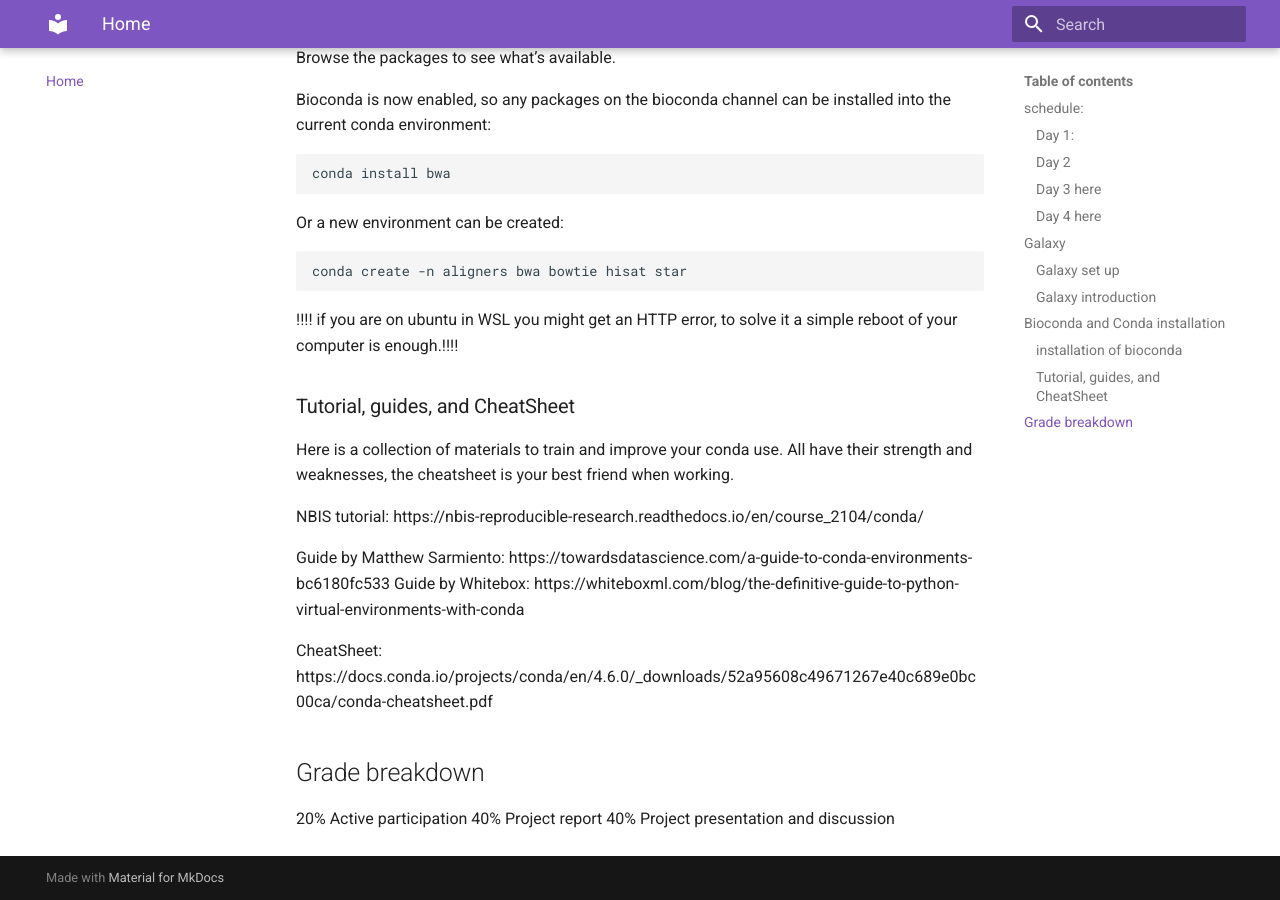
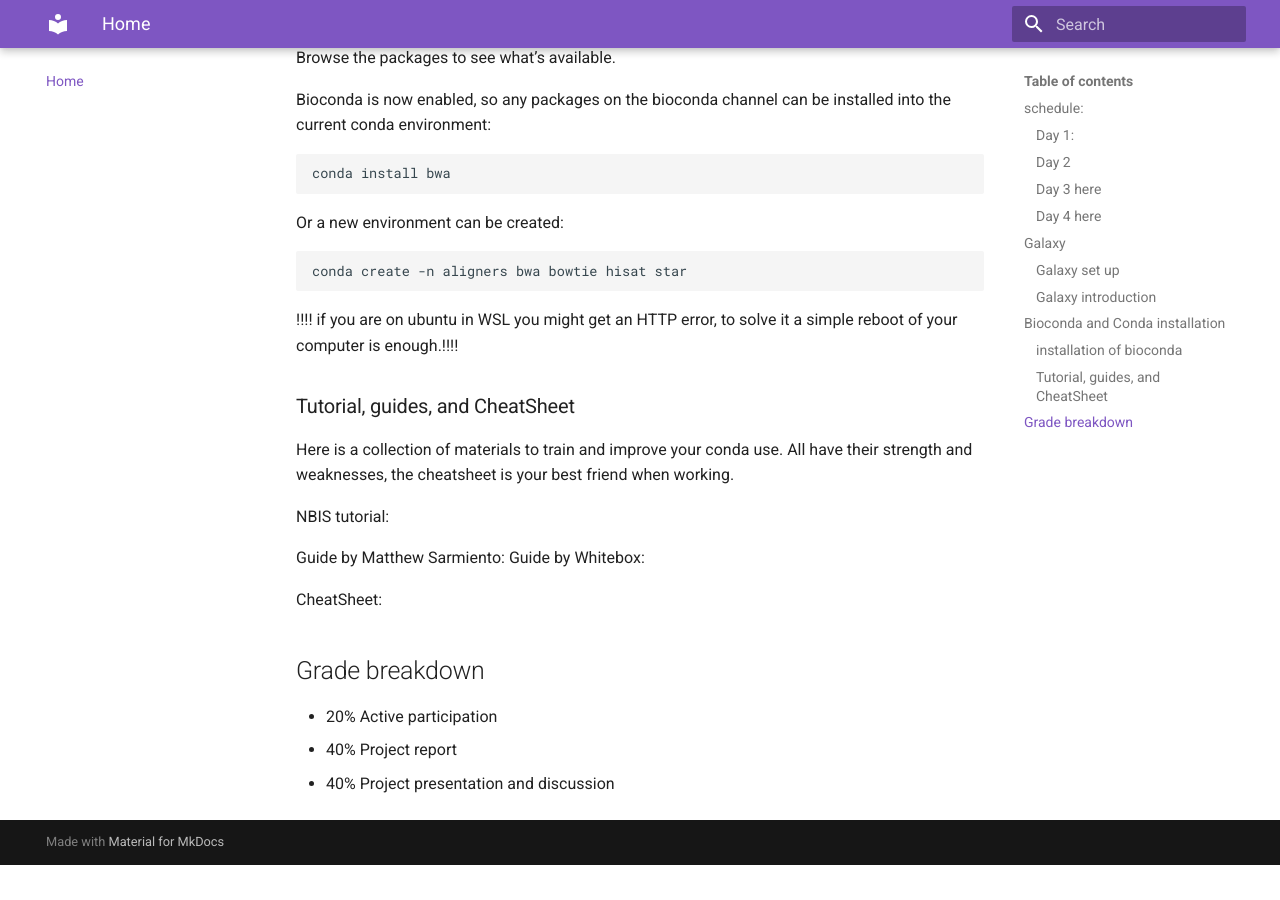
Before and after one commit to RVanDamme/Prokaryotic_annotation, an MkDocs documentation site: the page built from docs/index.md, in a window 1280 px wide and 900 px high, scrolled down 3750 px. Built offline with MkDocs 1.6.1 and Material for MkDocs 9.7.7, drawn with Linux system fonts in a browser that asks for light colours; after the commit the page ends 4615 px from its top, so only the background shows below that.

Commit message:
slight update

```diff
--- a/docs/index.md
+++ b/docs/index.md
@@ -116,15 +116,15 @@ conda create -n aligners bwa bowtie hisat star
 
 Here is a collection of materials to train and improve your conda use. All have their strength and weaknesses, the cheatsheet is your best friend when working.
 
-NBIS tutorial: https://nbis-reproducible-research.readthedocs.io/en/course_2104/conda/
+NBIS tutorial: [](https://nbis-reproducible-research.readthedocs.io/en/course_2104/conda/)
 
-Guide by Matthew Sarmiento: https://towardsdatascience.com/a-guide-to-conda-environments-bc6180fc533
-Guide by Whitebox: https://whiteboxml.com/blog/the-definitive-guide-to-python-virtual-environments-with-conda
+Guide by Matthew Sarmiento: [](https://towardsdatascience.com/a-guide-to-conda-environments-bc6180fc533)
+Guide by Whitebox: [](https://whiteboxml.com/blog/the-definitive-guide-to-python-virtual-environments-with-conda)
 
-CheatSheet: https://docs.conda.io/projects/conda/en/4.6.0/_downloads/52a95608c49671267e40c689e0bc00ca/conda-cheatsheet.pdf
+CheatSheet: [](https://docs.conda.io/projects/conda/en/4.6.0/_downloads/52a95608c49671267e40c689e0bc00ca/conda-cheatsheet.pdf)
 
 ## Grade breakdown
 
-20% Active participation
-40% Project report
-40% Project presentation and discussion
+* 20% Active participation
+* 40% Project report
+* 40% Project presentation and discussion
```
Also changed, not shown: docs/usage/euka_annot.md (+3 -3 lines).
